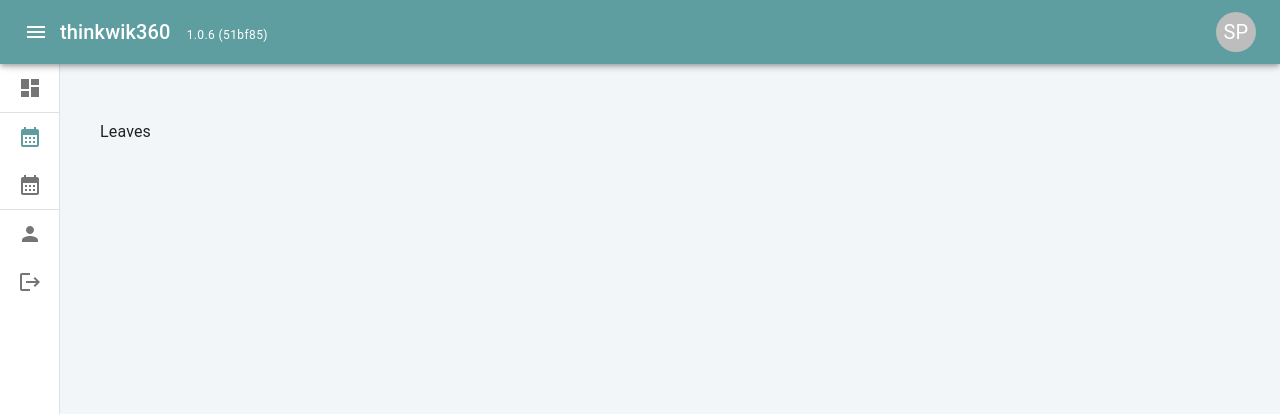
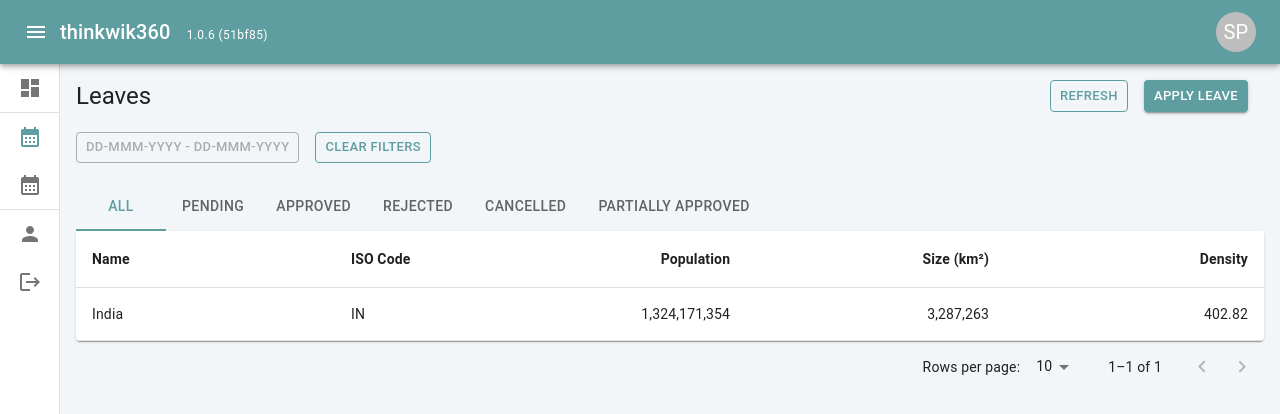
Before and after one commit to sharvil551/360-thinkwik-sharvil, a React (Create React App) app: page /leaves in a window 1280 px wide. Shown: the top 414 px of the page. Built offline with nearby package versions, Linux system fonts and the light colour scheme; sample sign-in values are in the browser's storage.

Commit message:
[feat] all pages basic functional UI completed

```diff
--- a/src/components/LeaveSummary.tsx
+++ b/src/components/LeaveSummary.tsx
@@ -16,6 +16,7 @@
 } from "@mui/material";
 import Stack from "@mui/material/Stack";
 import TableComponent from "./TableComponent";
+import { useState } from "react";
 
 const leavesSection = [
   {
@@ -45,6 +46,13 @@
 ];
 
 export const LeaveSummary = () => {
+  const [searchInput, setSearchInput] = useState<string>("");
+
+  const employees = [{ name: "Sharvil Patel", employeeId: "TW066" }];
+
+  const filteredEmployees = employees.filter((employee) => {
+    return employee.name.toLowerCase().includes(searchInput.toLowerCase());
+  });
   return (
     <>
       {/* <Box component="main" sx={{ flexGrow: 1, p: 3 }}> */}
@@ -61,6 +69,8 @@
               placeholder="Search Employee"
               variant="outlined"
               size="small"
+              value={searchInput}
+              onChange={(e) => setSearchInput(e.target.value)}
             />
           </FormControl>
 
@@ -72,11 +82,11 @@
               backgroundColor: "rgb(255, 255, 255)",
             }}
           >
-            <ListItemButton selected={true}>
+            {/* <ListItemButton selected={true}>
               <ListItemIcon>
                 <Avatar alt="Sharvil Patel">S</Avatar>
               </ListItemIcon>
-              <ListItemText >
+              <ListItemText>
                 <span>
                   <Typography variant="body2">
                     Sharvil Patel <br />
@@ -84,7 +94,23 @@
                   </Typography>
                 </span>
               </ListItemText>
-            </ListItemButton>
+            </ListItemButton> */}
+
+            {filteredEmployees.map((employee, index) => (
+              <ListItemButton key={index} selected={true}>
+                <ListItemIcon>
+                  <Avatar alt={employee.name}>{employee.name[0]}</Avatar>
+                </ListItemIcon>
+                <ListItemText>
+                  <span>
+                    <Typography variant="body2">
+                      {employee.name} <br />
+                      {employee.employeeId}
+                    </Typography>
+                  </span>
+                </ListItemText>
+              </ListItemButton>
+            ))}
           </List>
         </div>
 
--- a/src/components/Leaves.tsx
+++ b/src/components/Leaves.tsx
@@ -1,11 +1,168 @@
-import { Box } from "@mui/material";
+import { Button, Stack, Tab, Tabs, Typography } from "@mui/material";
+import TableComponent from "./TableComponent";
+import React from "react";
+
+interface TabPanelProps {
+  children?: React.ReactNode;
+  index: number;
+  value: number;
+}
+
+function CustomTabPanel(props: TabPanelProps) {
+  const { children, value, index, ...other } = props;
+
+  return (
+    <div
+      role="tabpanel"
+      hidden={value !== index}
+      id={`simple-tabpanel-${index}`}
+      aria-labelledby={`simple-tab-${index}`}
+      {...other}
+    >
+      {value === index && <Typography>{children}</Typography>}
+    </div>
+  );
+}
+
+function a11yProps(index: number) {
+  return {
+    id: `simple-tab-${index}`,
+    "aria-controls": `simple-tabpanel-${index}`,
+  };
+}
 
 export const Leaves = () => {
+  const [value, setValue] = React.useState<number>(0);
+  const handleChange = (event: React.SyntheticEvent, newValue: number) => {
+    setValue(newValue);
+  };
+
   return (
     <>
-      <Box component="main" sx={{ flexGrow: 1, p: 3 }}>
-        <p>Leaves</p>
-      </Box>
+      {/* <Box component="main" sx={{ flexGrow: 1, p: 3 }}> */}
+
+      <div
+        style={{
+          display: "flex",
+          justifyContent: "space-between",
+          paddingBottom: "20px",
+        }}
+      >
+        <Typography variant="h5">Leaves</Typography>
+
+        <Stack direction="row" display="flex">
+          <Button
+            variant="outlined"
+            size="small"
+            sx={{
+              color: "rgb(95, 158, 160)",
+              borderColor: "rgb(95, 158, 160)",
+              "&:hover": { borderColor: "rgb(95, 158, 160)" },
+            }}
+          >
+            Refresh
+          </Button>
+          <Button
+            variant="contained"
+            size="small"
+            sx={{
+              mx: 2,
+              backgroundColor: "rgb(95, 158, 160)",
+              "&:hover": { backgroundColor: "rgb(95, 158, 160)" },
+            }}
+          >
+            Apply Leave
+          </Button>
+        </Stack>
+      </div>
+
+      <div
+        style={{
+          display: "flex",
+          justifyContent: "space-between",
+          paddingBottom: "20px",
+        }}
+      >
+        <Stack direction="row" display="flex">
+          <Button
+            variant="outlined"
+            size="small"
+            sx={{
+              color: "rgba(0, 0, 0, 0.3)",
+              borderColor: "rgba(0, 0, 0, 0.3)",
+              "&:hover": { borderColor: "rgba(0, 0, 0, 0.3)" },
+            }}
+          >
+            DD-MMM-YYYY - DD-MMM-YYYY
+          </Button>
+
+          <Button
+            variant="outlined"
+            size="small"
+            sx={{
+              mx: 2,
+              color: "rgb(95, 158, 160)",
+              borderColor: "rgb(95, 158, 160)",
+              "&:hover": { borderColor: "rgb(95, 158, 160)" },
+            }}
+          >
+            Clear Filters
+          </Button>
+        </Stack>
+      </div>
+
+      <Tabs
+        value={value}
+        onChange={handleChange}
+        aria-label="basic tabs example"
+        sx={{
+          ".Mui-selected": { color: "rgb(95, 158, 160) !important" },
+          ".MuiTabs-indicator": {
+            background: "rgb(95, 158, 160) !important",
+          },
+        }}
+      >
+        <Tab label="ALL " {...a11yProps(0)} />
+        <Tab label="PENDING" {...a11yProps(1)} />
+        <Tab label="APPROVED" {...a11yProps(2)} />
+        <Tab label="REJECTED" {...a11yProps(3)} />
+        <Tab label="CANCELLED" {...a11yProps(4)} />
+        <Tab label="PARTIALLY APPROVED" {...a11yProps(5)} />
+      </Tabs>
+
+      <CustomTabPanel value={value} index={0}>
+        <TableComponent />
+      </CustomTabPanel>
+      <CustomTabPanel value={value} index={1}>
+        <TableComponent />
+      </CustomTabPanel>
+      <CustomTabPanel value={value} index={2}>
+        <TableComponent />
+      </CustomTabPanel>
+      <CustomTabPanel value={value} index={3}>
+        <TableComponent />
+      </CustomTabPanel>
+      <CustomTabPanel value={value} index={4}>
+        <TableComponent />
+      </CustomTabPanel>
+      <CustomTabPanel value={value} index={5}>
+        <TableComponent />
+      </CustomTabPanel>
+
+      {/* <div>
+          <FormControl fullWidth>
+            <TextField
+              sx={{ width: "300px" }}
+              placeholder="Search Employee"
+              variant="outlined"
+              size="small"
+            />
+          </FormControl>
+
+
+        </div> */}
+
+      {/* </Box> */}
     </>
   );
 };
--- a/src/components/Profile.tsx
+++ b/src/components/Profile.tsx
@@ -106,6 +106,7 @@
                     label="Date of Birth"
                     value={dayjs(Date.now())}
                     slotProps={{ textField: { size: "small" } }}
+                    format="DD-MMM-YYYY"
                   />
                 </LocalizationProvider>
               </FormControl>
@@ -134,6 +135,7 @@
                   <DatePicker
                     label="Date of Joining"
                     value={dayjs(Date.now())}
+                    format="DD-MMM-YYYY"
                     disabled
                     slotProps={{ textField: { size: "small" } }}
                   />
--- a/src/components/TableComponent.tsx
+++ b/src/components/TableComponent.tsx
@@ -3,7 +3,6 @@
 import Table from "@mui/material/Table";
 import TableBody from "@mui/material/TableBody";
 import TableCell from "@mui/material/TableCell";
-import TableContainer from "@mui/material/TableContainer";
 import TableHead from "@mui/material/TableHead";
 import TablePagination from "@mui/material/TablePagination";
 import TableRow from "@mui/material/TableRow";
@@ -78,8 +77,9 @@
   };
 
   return (
-    <> <Paper sx={{ width: "100%", overflow: "hidden" }}>
-      <TableContainer sx={{ maxHeight: 440 }}>
+    <>
+      <Paper sx={{ width: "100%", overflow: "hidden" }}>
+        {/* <TableContainer sx={{ maxHeight: 440 }}> */}
         <Table stickyHeader aria-label="sticky table">
           <TableHead>
             <TableRow>
@@ -99,7 +99,7 @@
               .slice(page * rowsPerPage, page * rowsPerPage + rowsPerPage)
               .map((row) => {
                 return (
-                  <TableRow hover role="checkbox" tabIndex={-1} key={row.code}>
+                  <TableRow role="checkbox" tabIndex={-1} key={row.code}>
                     {columns.map((column) => {
                       const value = row[column.id];
                       return (
@@ -115,9 +115,10 @@
               })}
           </TableBody>
         </Table>
-      </TableContainer>
-       </Paper>
+        {/* </TableContainer> */}
+      </Paper>
       <TablePagination
+        sx={{ margin: "0 !important" }}
         rowsPerPageOptions={[10, 25, 100]}
         component="div"
         count={rows.length}
@@ -126,8 +127,6 @@
         onPageChange={handleChangePage}
         onRowsPerPageChange={handleChangeRowsPerPage}
       />
-      </>
-
-
+    </>
   );
 }
```
Lines whose indentation alone changed are shown as unchanged.
